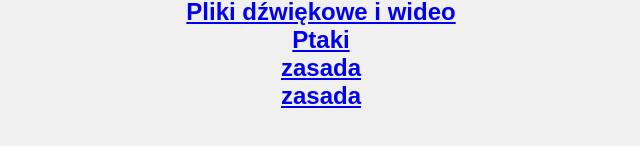
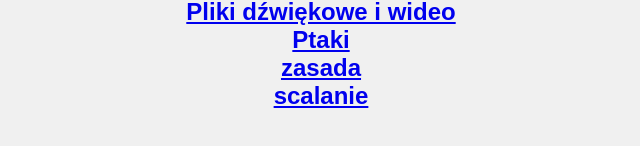
Before and after one commit to bartu228/BartoszKasprzyszyn_3D, a plain HTML site: page index.html in a window 1280 px wide. Shown: the part 338-484 px from the top of the page, 319-959 px from the left. Drawn offline with Linux system fonts and the light colour scheme.

Commit message:
Update index.html

```diff
--- a/index.html
+++ b/index.html
@@ -42,7 +42,7 @@
 			<a href="wideło.html">Pliki dźwiękowe i wideo</a> <br>
 			<a href="ptaki.html">Ptaki</a> <br>
 			<a href="lekcja12.html">zasada</a> <br>
-			<a href="lekcja13.html">zasada</a> <br>
+			<a href="lekcja13.html">scalanie</a> <br>
 		</center>
 	</section>
 
```
